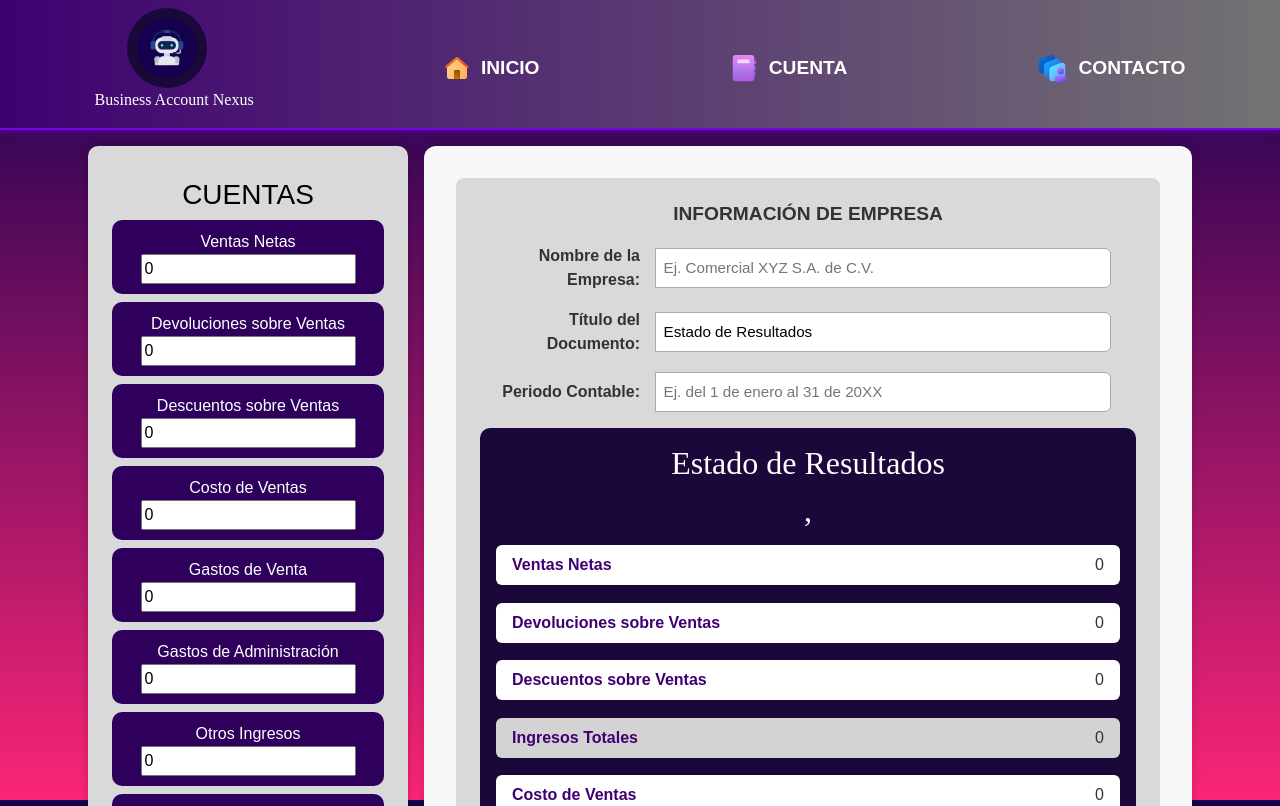
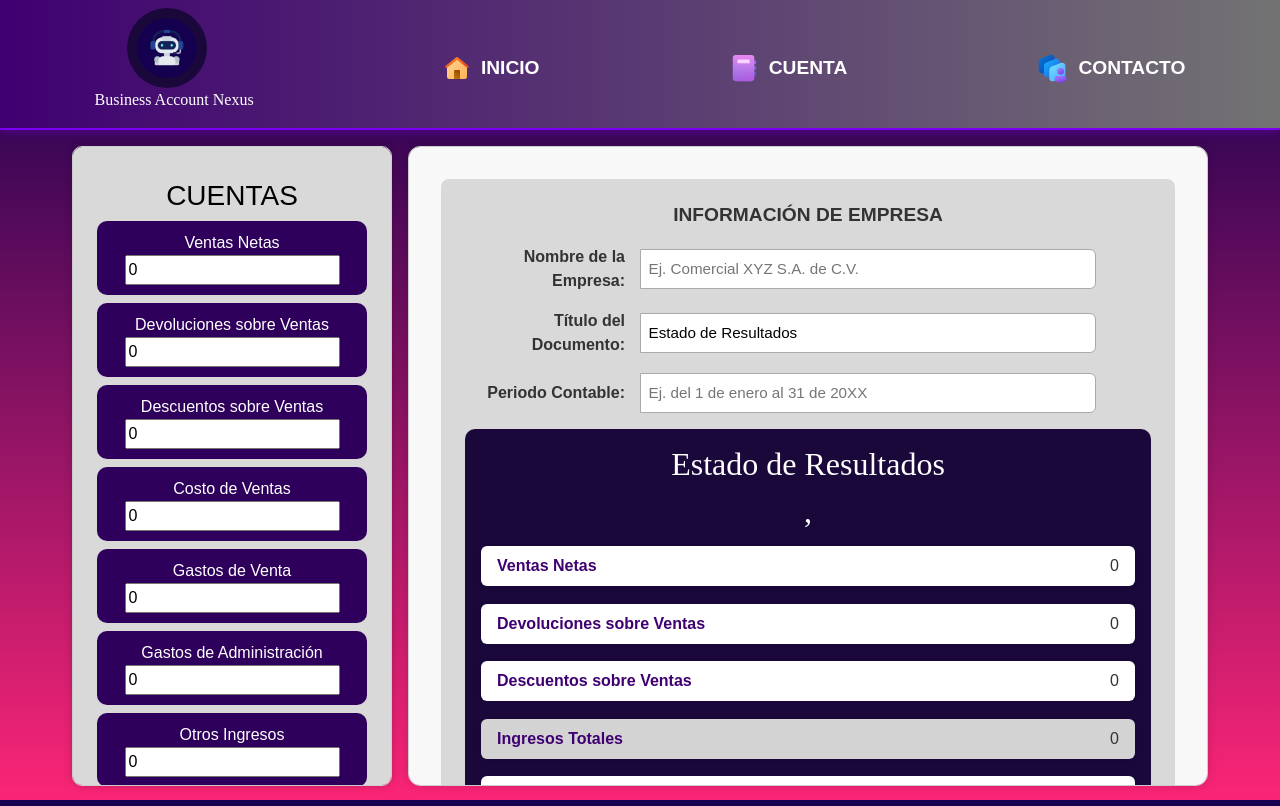
Before and after one commit to rubyesmelc0911/Software-Finanzas, an Angular app: page /ER in a window 1280 px wide. Shown: the top 806 px of the page. Built offline with nearby package versions, Linux system fonts and the light colour scheme.

Commit message:
Scrollable Containers

```diff
--- a/src/app/pages/estado-resultado/estado-resultado.component.css
+++ b/src/app/pages/estado-resultado/estado-resultado.component.css
@@ -5,12 +5,12 @@
   align-items: flex-start; /* optional: avoids vertical stretching */
   gap: 1em;
   flex-wrap: nowrap; /* ensure they stay on the same row */
+
 }
 
 .cuentas-er {
   background-color: #D9D9D9;
   height: auto;
-  width: 20em;
   padding-top: 2em;
   padding-left: 1em;
   padding-bottom: 1em;
@@ -18,19 +18,29 @@
   text-align: center;
   border-radius: 10px;
   box-shadow: 0 0 8px rgba(0, 0, 0, 0.2);
+  width: 20em; /* Set a fixed width */
+  height: 40em; /* Set a fixed height */
+  border: 1px solid #ccc; /* Optional: Add a border for visibility */
+  overflow: auto; /* This is the key property for scrolling */
+  /* overflow-y: auto; for vertical scrolling only */
+  /* overflow-x: auto; for horizontal scrolling only */
 }
 
 
 .right-container {
   display: grid;
   gap: 2em;
-  height: auto;
-  width: 48em;
   text-align: center;
   background-color: #f8f8f8;
   padding: 2em;
   border-radius: 12px;
   box-shadow: 0 0 10px rgba(0, 0, 0, 0.15);
+  width: 50em; /* Set a fixed width */
+  height: 40em; /* Set a fixed height */
+  border: 1px solid #ccc; /* Optional: Add a border for visibility */
+  overflow: auto; /* This is the key property for scrolling */
+  /* overflow-y: auto; for vertical scrolling only */
+  /* overflow-x: auto; for horizontal scrolling only */
 }
 
 
```
